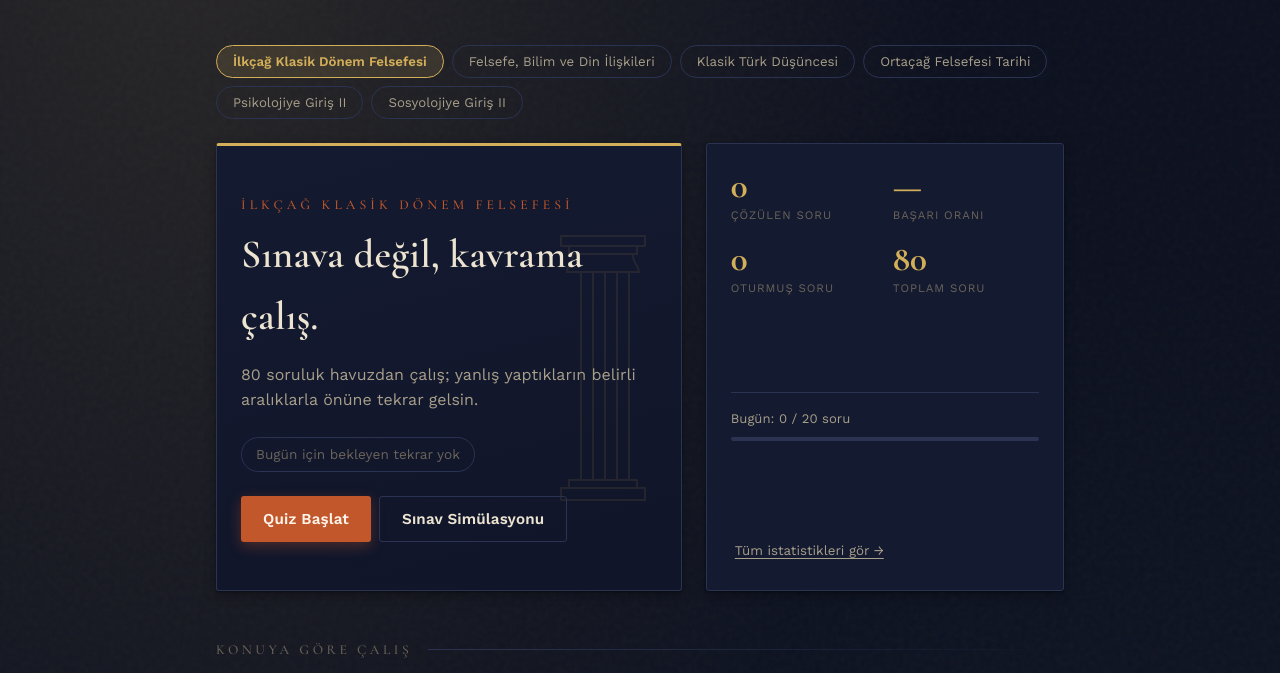
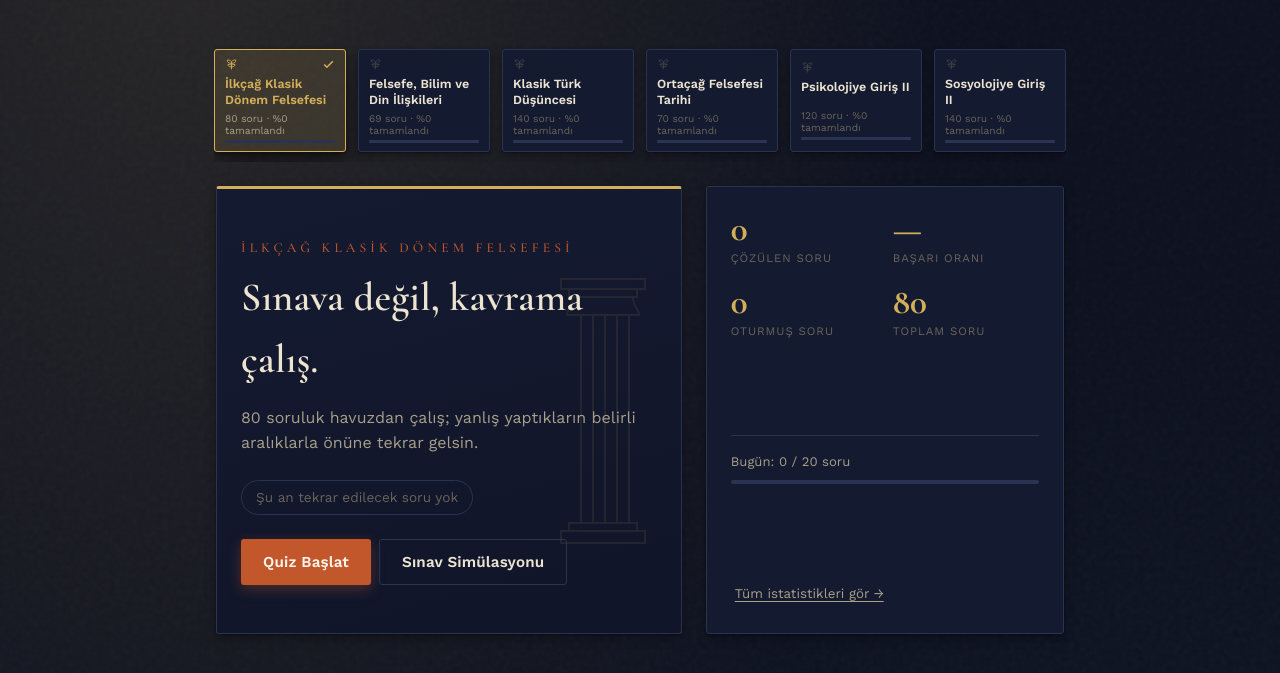
Before and after one commit to omeraydinai/logos, a plain HTML site: page index.html in a window 1280 px wide. Shown: the part 125-798 px from the top of the page. Drawn offline with nearby package versions, Linux system fonts and the light colour scheme.

Commit message:
Ders seçimini kart şeridine çevir, metinleri sadeleştir
Co-Authored-By: Claude Sonnet 5 <noreply@anthropic.com>

```diff
--- a/index.html
+++ b/index.html
@@ -3,7 +3,7 @@
 <head>
 <meta charset="UTF-8">
 <meta name="viewport" content="width=device-width, initial-scale=1.0">
-<title>Logos — İlkçağ Felsefesi Sınav Hazırlığı</title>
+<title>Logos — Felsefe Hazırlık</title>
 <meta name="description" content="İlkçağ Klasik Dönem Felsefesi için kişisel soru bankası ve tekrar sistemi.">
 <meta name="theme-color" content="#0b0f1e">
 <link rel="manifest" href="app.webmanifest">
@@ -379,6 +379,43 @@
     font-weight:600;
   }
 
+  /* ---- Ders seçici (yatay kart şeridi) ---- */
+  .course-strip-wrap{position:relative; margin-bottom:var(--space-lg);}
+  .course-strip{
+    display:flex; gap:12px; overflow-x:auto; scroll-snap-type:x proximity;
+    padding:4px 2px 10px; margin:0 -2px;
+    scrollbar-width:thin; scrollbar-color:var(--line) transparent;
+  }
+  .course-strip::-webkit-scrollbar{height:6px;}
+  .course-strip::-webkit-scrollbar-thumb{background:var(--line); border-radius:3px;}
+  .course-strip::-webkit-scrollbar-track{background:transparent;}
+  .course-card{
+    scroll-snap-align:start; flex:0 0 auto; width:132px;
+    background:var(--surface); border:1px solid var(--line); border-radius:var(--radius);
+    padding:8px 10px; cursor:pointer; text-align:left; box-shadow:var(--shadow-1);
+    transition:border-color 0.18s, transform 0.18s, box-shadow 0.18s;
+  }
+  .course-card:hover{border-color:var(--gold); transform:translateY(-2px);}
+  .course-card.active{
+    border-color:var(--gold); background:var(--gold-soft); box-shadow:var(--shadow-2);
+  }
+  .course-card-top{display:flex; align-items:center; gap:6px; margin-bottom:5px;}
+  .course-card-icon{
+    flex:0 0 auto; width:13px; height:13px; color:var(--ink-faint); opacity:0.55;
+  }
+  .course-card.active .course-card-icon{color:var(--gold); opacity:1;}
+  .course-card-check{margin-left:auto; width:13px; height:13px; color:var(--gold); opacity:0; flex:0 0 auto;}
+  .course-card.active .course-card-check{opacity:1;}
+  .course-card-name{
+    display:-webkit-box; -webkit-line-clamp:2; -webkit-box-orient:vertical; overflow:hidden;
+    font-weight:600; font-size:0.78rem; line-height:1.25; color:var(--ink); min-height:1.95em; margin-bottom:5px;
+  }
+  .course-card.active .course-card-name{color:var(--gold);}
+  .course-card-meta{font-size:0.64rem; color:var(--ink-faint); margin-bottom:4px;}
+  .course-card.active .course-card-meta{color:var(--ink-dim);}
+  .course-card-bar{height:3px; border-radius:2px; background:var(--line); overflow:hidden;}
+  .course-card-bar-fill{height:100%; background:var(--gold); border-radius:2px;}
+
   /* ---- Quiz / Exam screen ---- */
   .quiz-top{
     display:flex; align-items:center; justify-content:space-between;
@@ -664,7 +701,9 @@
 
   <!-- ============ DASHBOARD ============ -->
   <section class="screen active" id="screen-dashboard">
-    <div class="chip-row" id="courseTabs" style="margin-bottom:var(--space-lg);"></div>
+    <div class="course-strip-wrap">
+      <div class="course-strip" id="courseStrip" role="listbox"></div>
+    </div>
     <div class="hero">
       <div class="hero-main">
         <div class="dust" aria-hidden="true"><span></span><span></span><span></span><span></span><span></span><span></span></div>
@@ -1026,19 +1065,37 @@ function topicColor(i){
 }
 
 function renderCourseTabs(){
-  const wrap = document.getElementById('courseTabs');
-  if(!wrap) return;
-  wrap.innerHTML = '';
+  const strip = document.getElementById('courseStrip');
+  if(!strip) return;
+
+  strip.innerHTML = '';
   COURSES.forEach(c=>{
-    const btn = document.createElement('button');
-    btn.className = 'chip' + (c.id===currentDers ? ' active' : '');
-    btn.textContent = c.name;
-    btn.addEventListener('click', ()=>{
-      if(c.id===currentDers) return;
-      setCurrentDers(c.id);
-      renderDashboard();
+    const qs = questionsForCourse(c.id);
+    const pct = qs.length ? Math.round(100 * masteredCount(c.id) / qs.length) : 0;
+    const isActive = c.id===currentDers;
+
+    const card = document.createElement('button');
+    card.type = 'button';
+    card.className = 'course-card' + (isActive ? ' active' : '');
+    card.setAttribute('role', 'option');
+    card.setAttribute('aria-selected', String(isActive));
+    card.innerHTML = `
+      <div class="course-card-top">
+        <svg class="course-card-icon" viewBox="0 0 24 24" fill="none" stroke="currentColor" stroke-width="1.6"><path d="M12 21V7"/><path d="M12 7c-2-3-5-4-8-3 0 3 2 6 8 6"/><path d="M12 7c2-3 5-4 8-3 0 3-2 6-8 6"/><path d="M12 14c-1.6-2-4-2.7-6.5-2 .2 2.3 1.7 4.6 6.5 4.6"/><path d="M12 14c1.6-2 4-2.7 6.5-2-.2 2.3-1.7 4.6-6.5 4.6"/></svg>
+        <svg class="course-card-check" viewBox="0 0 24 24" fill="none" stroke="currentColor" stroke-width="3"><path d="M20 6L9 17l-5-5"/></svg>
+      </div>
+      <div class="course-card-name">${c.name}</div>
+      <div class="course-card-meta">${qs.length} soru · %${pct} tamamlandı</div>
+      <div class="course-card-bar"><div class="course-card-bar-fill" style="width:${pct}%"></div></div>
+    `;
+    card.addEventListener('click', ()=>{
+      if(c.id!==currentDers){
+        setCurrentDers(c.id);
+        renderDashboard();
+      }
     });
-    wrap.appendChild(btn);
+    strip.appendChild(card);
+    if(isActive) card.scrollIntoView({block:'nearest', inline:'nearest'});
   });
 }
 
@@ -1079,7 +1136,7 @@ function renderDashboard(){
     };
   } else {
     badge.classList.add('zero');
-    badge.textContent = 'Bugün için bekleyen tekrar yok';
+    badge.textContent = 'Şu an tekrar edilecek soru yok';
   }
 
   const grid = document.getElementById('topicGrid');
```
